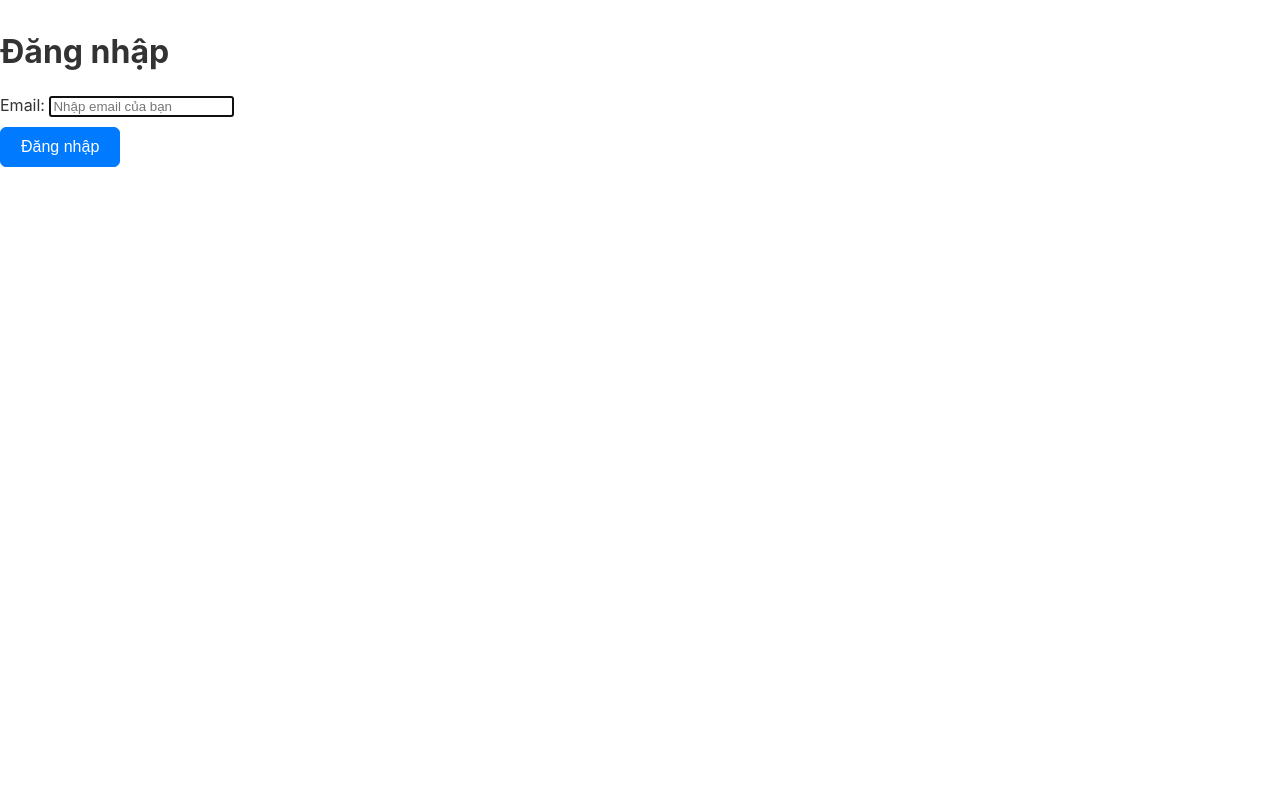
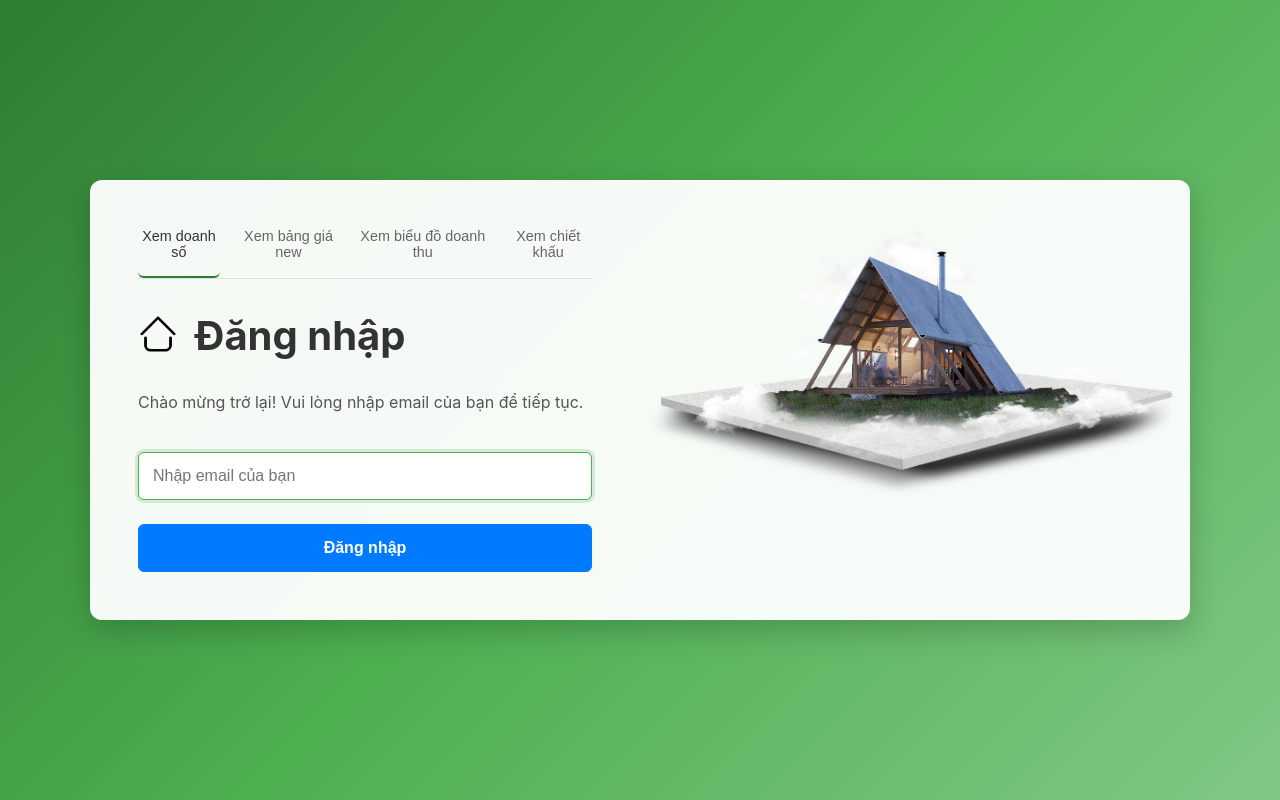
Before and after one commit to nguyenthong123/my-awesome-dashboard, a React (Create React App) app: page /login in a window 1280 px wide. Built offline with nearby package versions, Linux system fonts and the light colour scheme; no server answers.

Commit message:
feat: Restructure routes and create public product page

```diff
--- /dev/null
+++ b/src/pages/LoginPage.css
@@ -0,0 +1,129 @@
+/* src/pages/LoginPage.css */
+
+.login-page {
+  min-height: 100vh;
+  width: 100vw;
+  display: flex;
+  align-items: center;
+  justify-content: center;
+  padding: 2rem;
+  /* Dải màu xanh lá cây như trong hình mẫu */
+  background: linear-gradient(135deg, #2E7D32, #4CAF50, #81C784);
+}
+
+.login-container {
+  display: grid;
+  grid-template-columns: 1fr 1fr; /* Tạo 2 cột bằng nhau */
+  max-width: 1100px;
+  width: 100%;
+  background-color: rgba(255, 255, 255, 0.95); /* Nền trắng hơi mờ */
+  border-radius: 12px;
+  box-shadow: 0 10px 30px rgba(0, 0, 0, 0.2);
+  overflow: hidden;
+}
+
+/* --- Cột bên trái: Form --- */
+.login-form-section {
+  padding: 3rem;
+  display: flex;
+  flex-direction: column;
+}
+
+.login-tabs {
+  display: flex;
+  gap: 1rem;
+  border-bottom: 1px solid #e0e0e0;
+  margin-bottom: 2rem;
+}
+
+.login-tab-button {
+  background: none;
+  border: none;
+  padding: 0 0 1rem 0;
+  font-size: 0.9rem;
+  color: #666;
+  cursor: pointer;
+  position: relative;
+  border-bottom: 2px solid transparent;
+}
+
+.login-tab-button.active,
+.login-tab-button:hover {
+  color: #333;
+  border-bottom: 2px solid #2E7D32; /* Màu xanh đậm */
+}
+
+.login-title-section {
+  display: flex;
+  align-items: center;
+  gap: 1rem;
+  margin-bottom: 1rem;
+}
+
+.login-title-section .home-icon {
+  width: 40px;
+  height: 40px;
+}
+
+.login-title-section h1 {
+  font-size: 2.5rem;
+  margin: 0;
+  color: #333;
+}
+
+.login-instructions {
+  color: #555;
+  margin-bottom: 2rem;
+}
+
+.login-form {
+  display: flex;
+  flex-direction: column;
+  gap: 1.5rem;
+  margin-top: auto; /* Đẩy form xuống dưới */
+}
+
+.login-form input {
+  padding: 14px;
+  border-radius: 6px;
+  border: 1px solid #ced4da;
+  font-size: 1rem;
+}
+
+.login-form input:focus {
+  outline: none;
+  border-color: #4CAF50;
+  box-shadow: 0 0 0 3px rgba(76, 175, 80, 0.2);
+}
+
+.login-form button {
+  padding: 14px;
+  font-weight: bold;
+  font-size: 1rem;
+}
+
+/* --- Cột bên phải: Hình ảnh --- */
+.login-image-section {
+  display: flex;
+  align-items: center;
+  justify-content: center;
+}
+
+.login-image-section img {
+  width: 100%;
+  height: 100%;
+  object-fit: cover;
+}
+
+/* --- Responsive cho điện thoại --- */
+@media (max-width: 992px) {
+  .login-container {
+    grid-template-columns: 1fr; /* Chuyển thành 1 cột */
+  }
+  .login-image-section {
+    display: none; /* Ẩn ảnh trên màn hình nhỏ để tiết kiệm không gian */
+  }
+  .login-form-section {
+    padding: 2rem;
+  }
+}
--- a/src/pages/LoginPage.jsx
+++ b/src/pages/LoginPage.jsx
@@ -1,46 +1,77 @@
 import React, { useState } from 'react';
-import { useNavigate } from 'react-router-dom';
+import { useNavigate, Link } from 'react-router-dom';
 import { useAuth } from '../context/AuthContext';
+import './LoginPage.css'; // <-- Import file CSS mới
+
+// --- Import các tài sản ---
+import homeIcon from '../assets/icons/home-icon.png';
+
+import houseImage from '../assets/images/login-background-house.png'; // Hoặc .jpg
+
+const TABS = ["Xem doanh số", "Xem bảng giá new", "Xem biểu đồ doanh thu", "Xem chiết khấu"];
 
 function LoginPage() {
-  // Chỉ cần một state duy nhất cho email
   const [email, setEmail] = useState('');
-
+  const [activeTab, setActiveTab] = useState(TABS[0]);
   const { login } = useAuth();
   const navigate = useNavigate();
 
   const handleSubmit = (event) => {
     event.preventDefault();
-
-    // Gọi hàm login chỉ với email
     const isSuccess = login(email);
-
     if (isSuccess) {
       navigate('/');
     }
   };
 
-  // Giao diện đã được lược bỏ ô Tên đăng nhập
   return (
-    <div>
+    <div className="login-page">
+      <div className="login-container">
+        {/* --- Cột bên trái --- */}
+        <div className="login-form-section">
+          <nav className="login-tabs">
+            {TABS.map(tab => (
+              <button
+                key={tab}
+                className={`login-tab-button ${activeTab === tab ? 'active' : ''}`}
+                onClick={() => setActiveTab(tab)}
+              >
+                {tab}
+              </button>
+            ))}
+          </nav>
+
+          <div className="login-title-section">
+            <Link to="/">
+              <img src={homeIcon} alt="Home Icon" className="home-icon" />
+            </Link>
             <h1>Đăng nhập</h1>
-      <form onSubmit={handleSubmit}>
-        <div>
-          <label htmlFor="email">Email: </label>
+          </div>
+
+          <p className="login-instructions">
+            Chào mừng trở lại! Vui lòng nhập email của bạn để tiếp tục.
+          </p>
+
+          <form className="login-form" onSubmit={handleSubmit}>
             <input
-            id="email"
               type="email"
               placeholder="Nhập email của bạn"
               value={email}
               onChange={(e) => setEmail(e.target.value)}
               required
-            autoFocus // Tự động focus vào ô input này khi trang tải xong
+              autoFocus
             />
-        </div>
-        <button type="submit" style={{ marginTop: '10px' }}>
+            <button type="submit">
               Đăng nhập
             </button>
           </form>
+        </div>
+
+        {/* --- Cột bên phải --- */}
+        <div className="login-image-section">
+          <img src={houseImage} alt="Beautiful house" />
+        </div>
+      </div>
     </div>
   );
 }
```
Also changed, not shown: src/assets/icons/home-icon.png (added), src/assets/images/login-background-house.png (added). Lines whose indentation alone changed are shown as unchanged.
